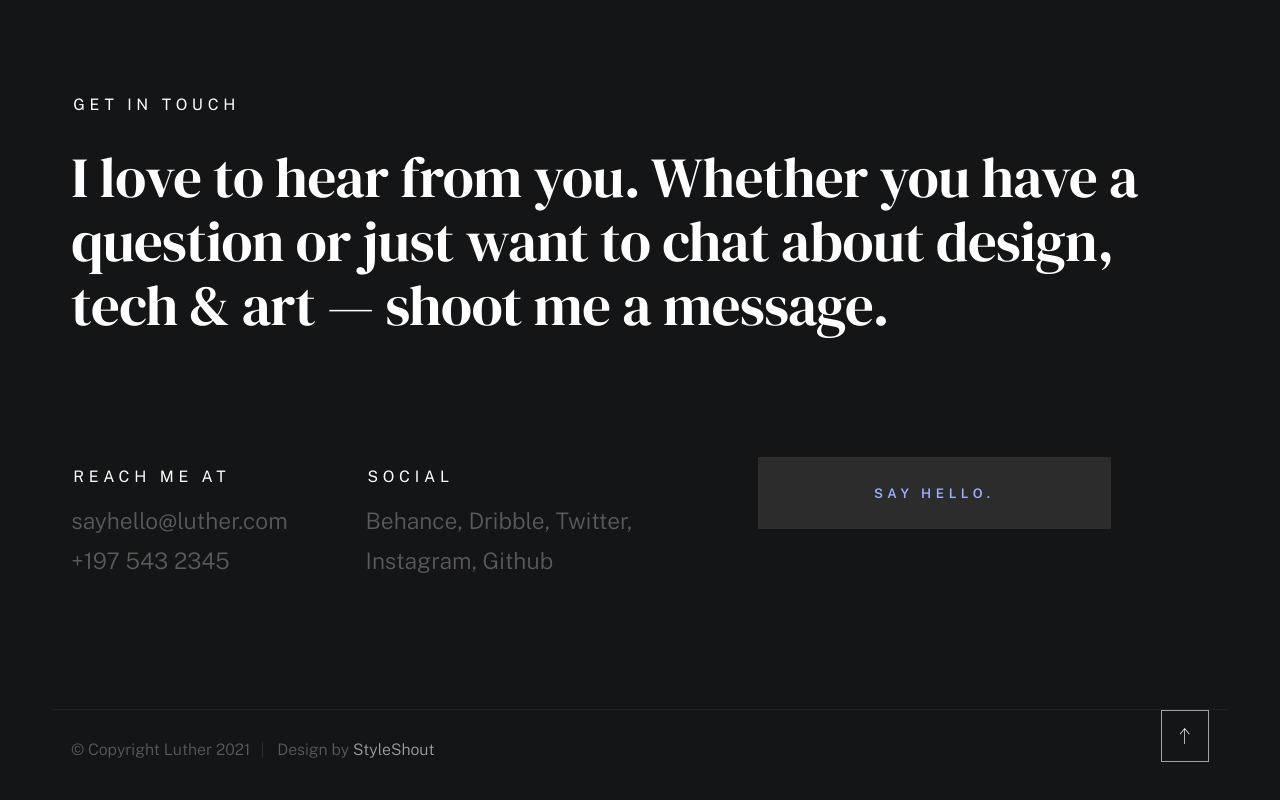
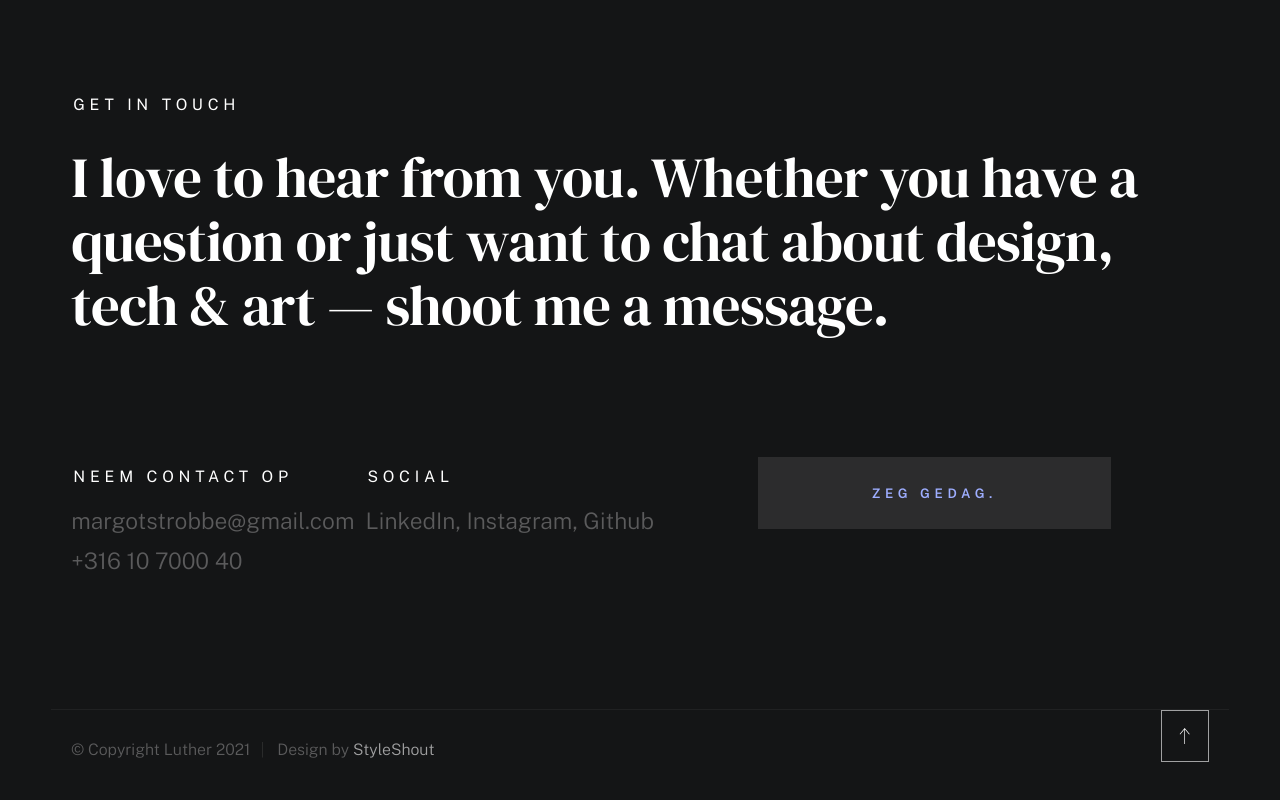
Before and after one commit to MargotStrobbe/margotstrobbe.github.io, a plain HTML site: page index.html in a window 1280 px wide. Shown: the part 5978-6778 px from the top of the page. Drawn offline with nearby package versions, Linux system fonts and the light colour scheme; a web font is replaced by a local one.

Commit message:
Update index.html

```diff
--- a/index.html
+++ b/index.html
@@ -674,24 +674,22 @@
 
                 <div class="row contact-bottom">
                     <div class="column lg-3 md-5 tab-6 stack-on-550 contact-block">
-                        <h3 class="text-pretitle">Reach me at</h3>
+                        <h3 class="text-pretitle">Neem contact op</h3>
                         <p class="contact-links">
-                            <a href="mailto:sayhello@luther.com" class="mailtoui">sayhello@luther.com</a> <br>
-                            <a href="tel:+1975432345">+197 543 2345</a>
+                            <a href="mailto:sayhello@luther.com" class="mailtoui">margotstrobbe@gmail.com</a> <br>
+                            <a href="tel:+31610700040">+316 10 7000 40</a>
                         </p>
                     </div>
                     <div class="column lg-4 md-5 tab-6 stack-on-550 contact-block">
                         <h3 class="text-pretitle">Social</h3>
                         <ul class="contact-social">
-                            <li><a href="#0">Behance</a></li>
-                            <li><a href="#0">Dribble</a></li>
-                            <li><a href="#0">Twitter</a></li>
+                            <li><a href="#0">LinkedIn</a></li>
                             <li><a href="#0">Instagram</a></li>
                             <li><a href="#0">Github</a></li>
                         </ul>
                     </div>
                     <div class="column lg-4 md-12 contact-block">
-                        <a href="mailto:sayhello@luther.com" class="mailtoui btn btn--medium u-fullwidth contact-btn">Say Hello.</a>
+                        <a href="mailto:margotstrobbe@gmail.com" class="mailtoui btn btn--medium u-fullwidth contact-btn">Zeg gedag.</a>
                     </div>
                 </div> <!-- end contact-bottom -->
 
```
